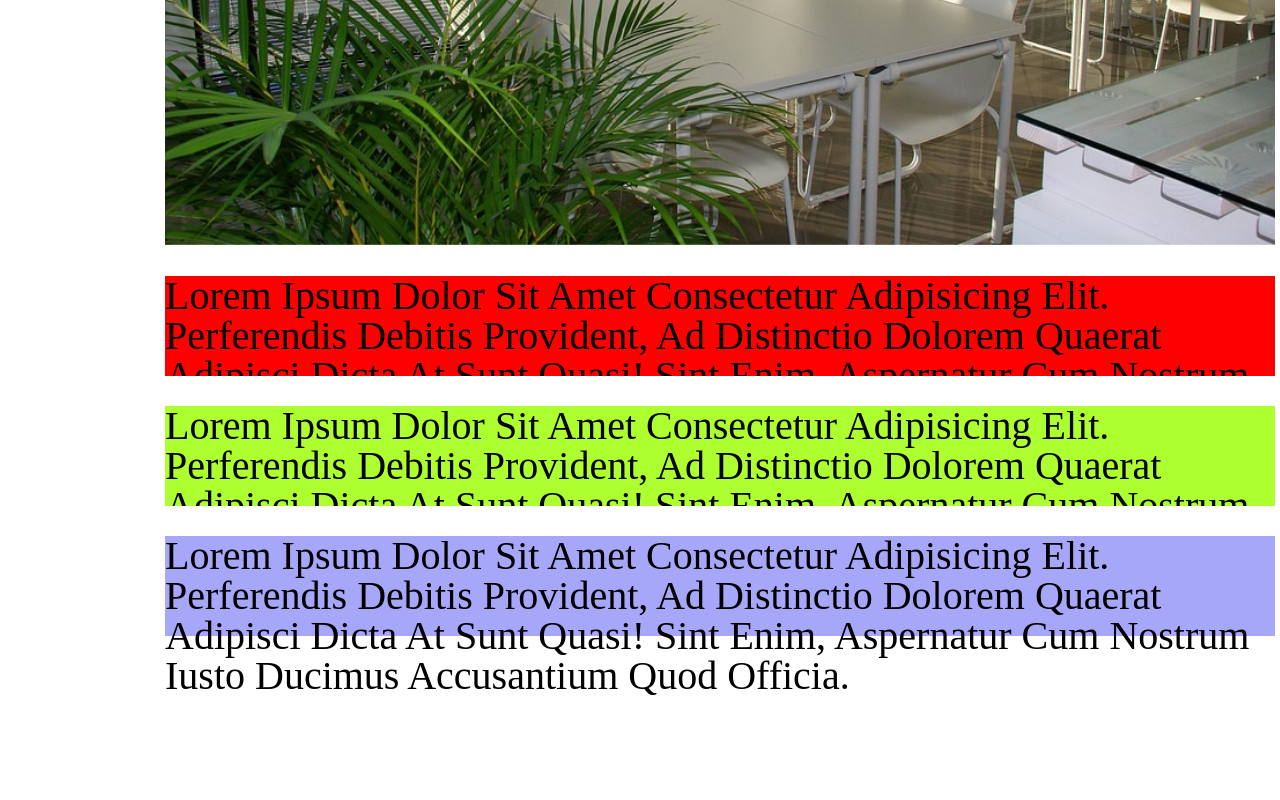
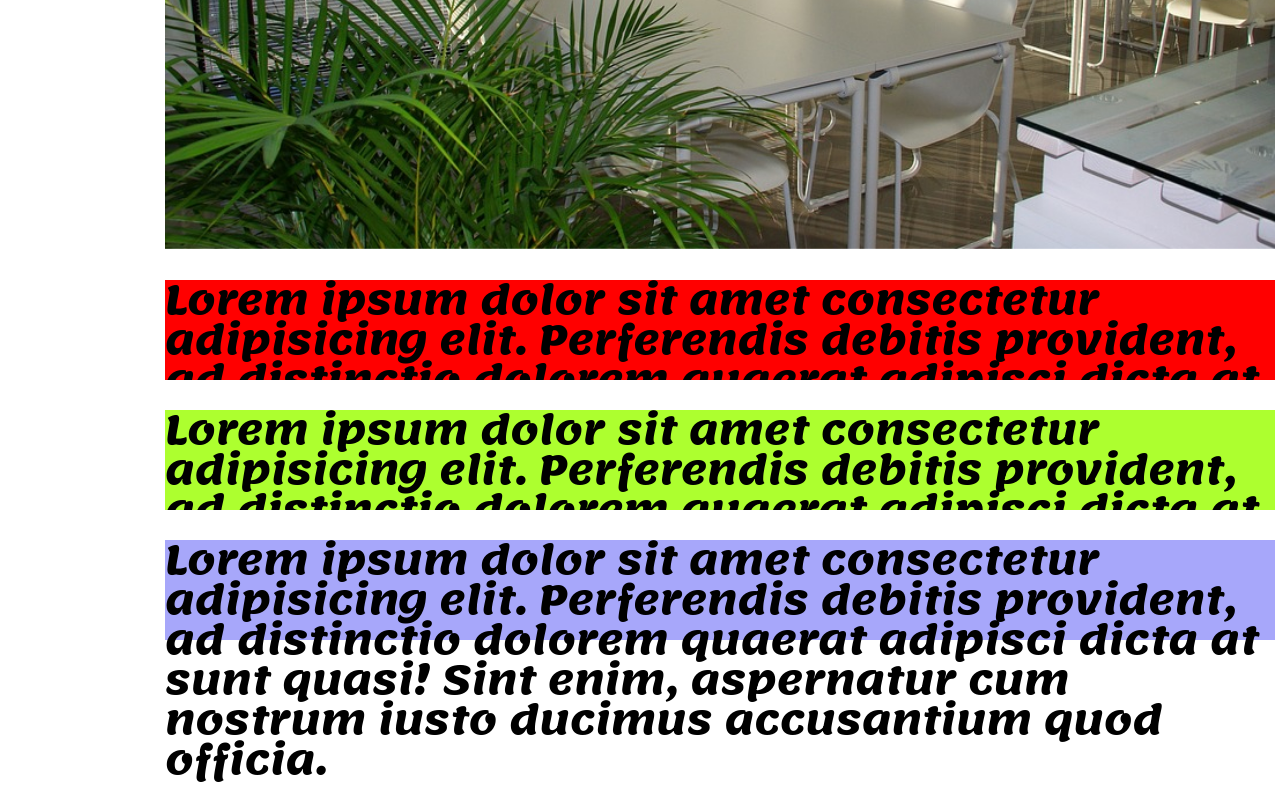
Before and after one commit to Arximed-A/Lesson_5, a plain HTML site: page index.html in a window 1280 px wide. Shown: the part 562-1362 px from the top of the page. Before the commit the page ends 1260 px from the top, so only its background shows below. Drawn offline with Linux system fonts and the light colour scheme.

Commit message:
New_Lesson

```diff
--- a/css/style.css
+++ b/css/style.css
@@ -1,4 +1,5 @@
-@import url("https://fonts.googleapis.com/css?family=Lato:100,100italic,300,300italic,regular,italic,700,700italic,900,900italic&display=swap");
+@import url("https://fonts.googleapis.com/css?family=Lato:700&display=swap");
+@import url("https://fonts.googleapis.com/css?family=Lemonada:700");
 /* Стили обнуления */
 *,
 *::before,
@@ -99,6 +100,8 @@ body {
 	margin-top: 10px;
 }
 .text {
+	font-weight: 700;
+	font-family: Lemonada;
 	width: 1110px;
 	/* background-color: red; */
 	font-size: 40px;
@@ -120,3 +123,7 @@ body {
 	font-size: 40px;
 	background-color: rgba(91, 91, 246, 0.534);
 }
+.main {
+	margin: 0px 0px 0px 165px;
+	width: 1110px;
+}
```
Also changed, not shown: index.html (+1 -1 lines).
